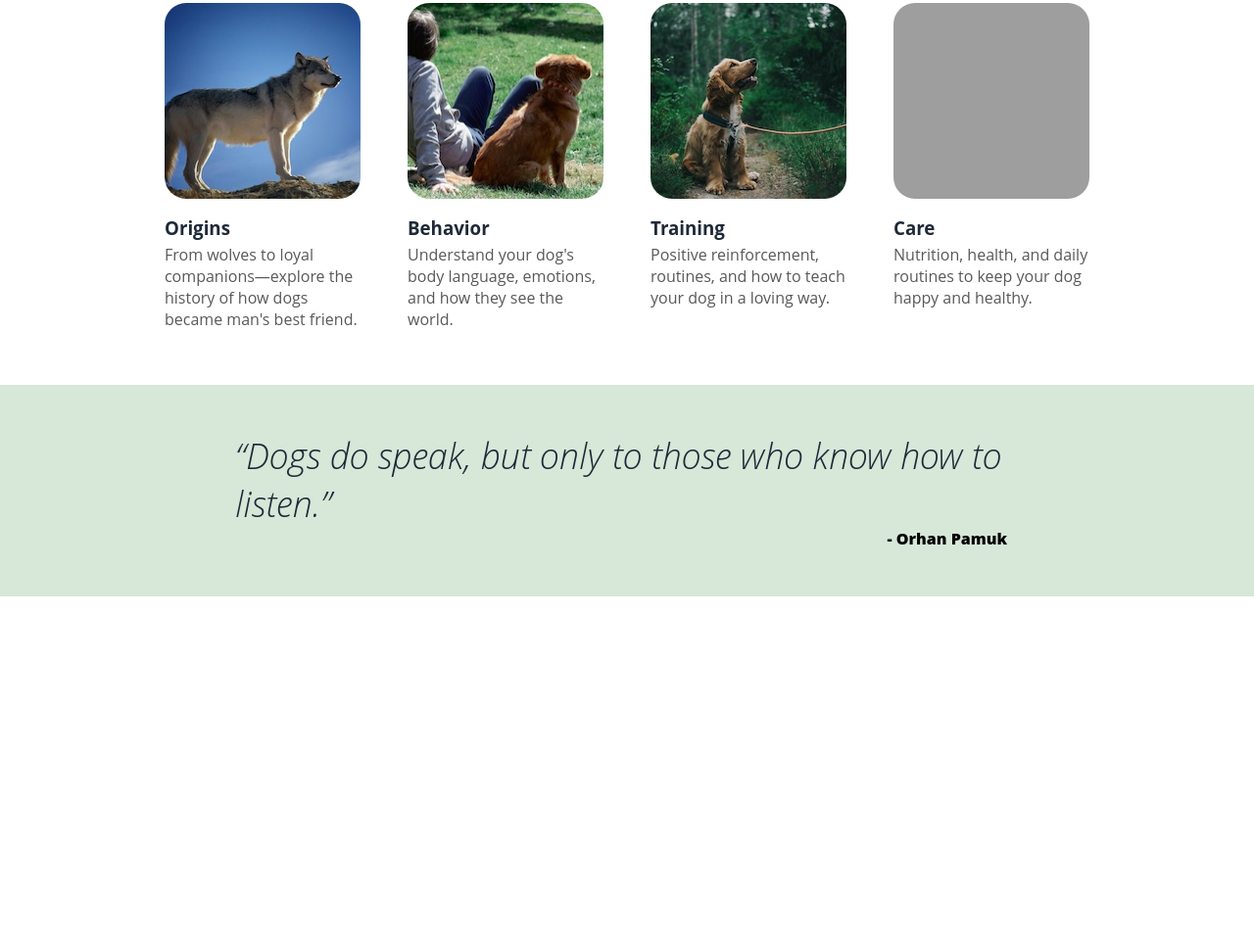
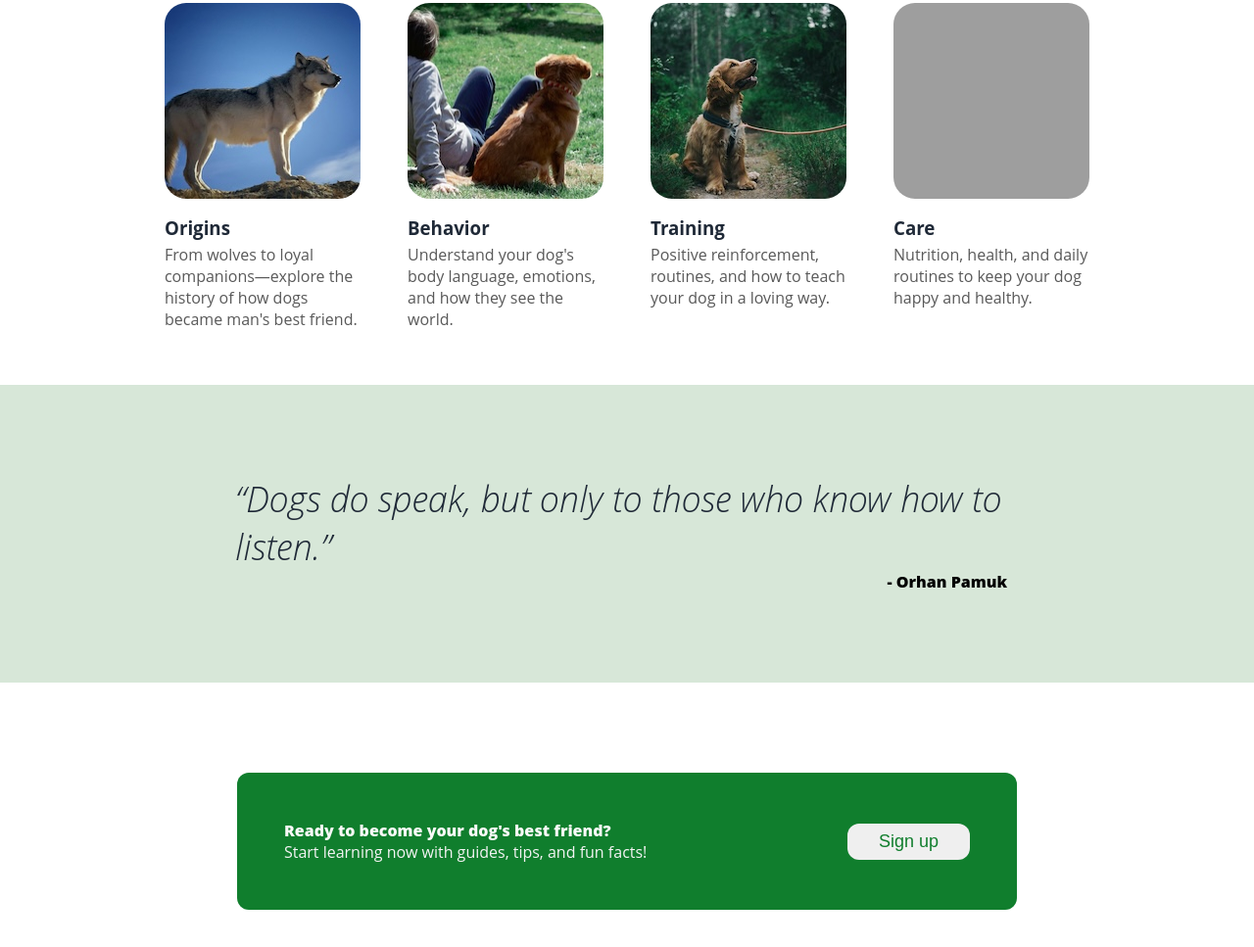
Before and after one commit to pablo-de-luna/landing-page-project, a plain HTML site: page index.html in a window 1280 px wide. Shown: the part 603-1570 px from the top of the page at 98% size. Before the commit the page ends 1212 px from the top, so only its background shows below. Drawn offline with Linux system fonts and the light colour scheme; grey boxes are pictures that could not be loaded.

Commit message:
Add sign up section
Added a sign up box with description and sign up button.

```diff
--- a/index.html
+++ b/index.html
@@ -59,11 +59,23 @@
                 </a>
             </div>
         </div>
+
         <div class="quote">
             <div class="quote-box">
                 <p>“Dogs do speak, but only to those who know how to listen.”</p>
                 <div>- Orhan Pamuk</div>
             </div>
         </div>
+
+        <div class="signup">
+            <div class="signup-box">
+                <div>
+                    <div class ="signup-title">Ready to become your dog's best friend?</div>
+                    <div class ="signup-description">Start learning now with guides, tips, and fun facts!</div>
+                </div>
+                <button><a href="./index.html">Sign up</a></button>
+            </div>
+        </div>
+
     </body>
 </html>
--- a/styles.css
+++ b/styles.css
@@ -60,18 +60,25 @@ a {text-decoration: none;}
     max-height: auto;
 }
 
-.hero-text button {
+button {
     padding: 8px;
     border-radius: 12px;
     border: none;
 }
 
-.hero-text button a {
+button a {
     font-size: 18px;
     color: rgb(16, 126, 45);
     padding: 12px 24px;
 }
 
+li a:hover {
+    color: rgb(167, 223, 144);
+}
+
+button:hover {
+    background-color: rgb(167, 223, 144);
+}
 
 .hero-text h1 {
     color: #F9FAF8;
@@ -84,14 +91,6 @@ a {text-decoration: none;}
 .hero-text p, .header-links * {
     font-size: 18px;
     color: #E5E7EB;
-}
-
-a:hover {
-    color: rgb(167, 223, 144);
-}
-
-button:hover {
-    background-color: rgb(167, 223, 144);
 }
 
 .sub-header {
@@ -107,7 +106,7 @@ button:hover {
     justify-content: center;
     flex-wrap: wrap;
     gap: 24px 48px;
-    margin: 0 40px;
+    margin: 0 40px 40px;
 }
 
 .box h3 {
@@ -135,13 +134,12 @@ button:hover {
 
 .quote {
     background: rgb(215, 231, 216);
-    margin-top: 40px;
 }
 
 .quote-box {
     max-width: 800px;
     margin: auto;
-    padding: 48px;
+    padding:92px 48px;
 }
 
 .quote-box p {
@@ -158,3 +156,29 @@ button:hover {
     text-align: right;
     margin-right: 12px;
 }
+
+.signup {
+    margin: 92px 40px;
+}
+
+.signup-box {
+    background: rgb(16, 126, 45);
+    color: #F9FAF8;
+    border-radius: 12px;
+    padding: 48px;
+    margin: 40px auto;
+    max-width: 700px;
+    display: flex;
+    flex-wrap: wrap;
+    row-gap: 12px;
+    justify-content: space-between;
+    align-items: center;
+}
+
+.signup-title {
+    font-weight: 900;
+}
+
+.signup-description {
+    color: #f4f4f4;
+}
```
